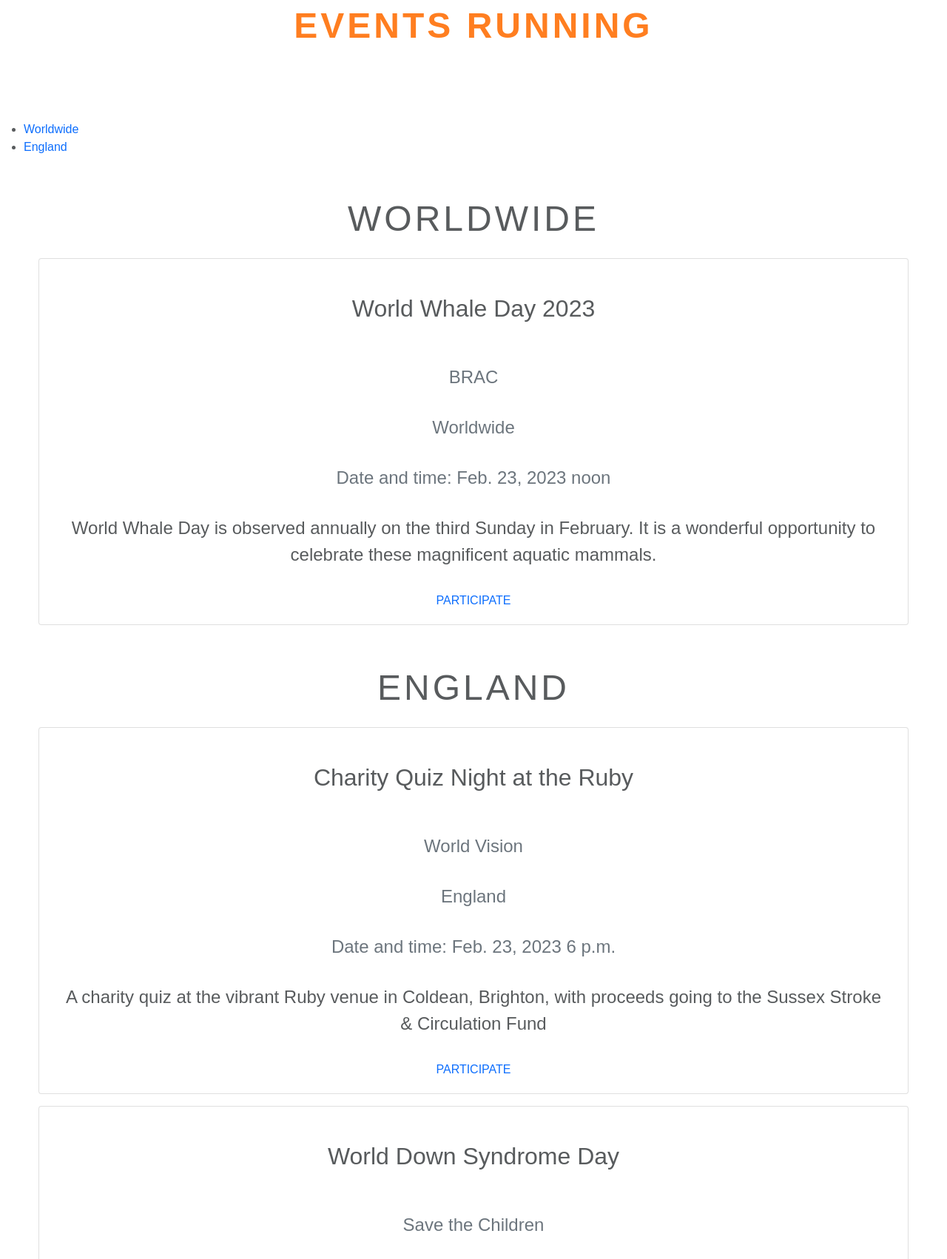
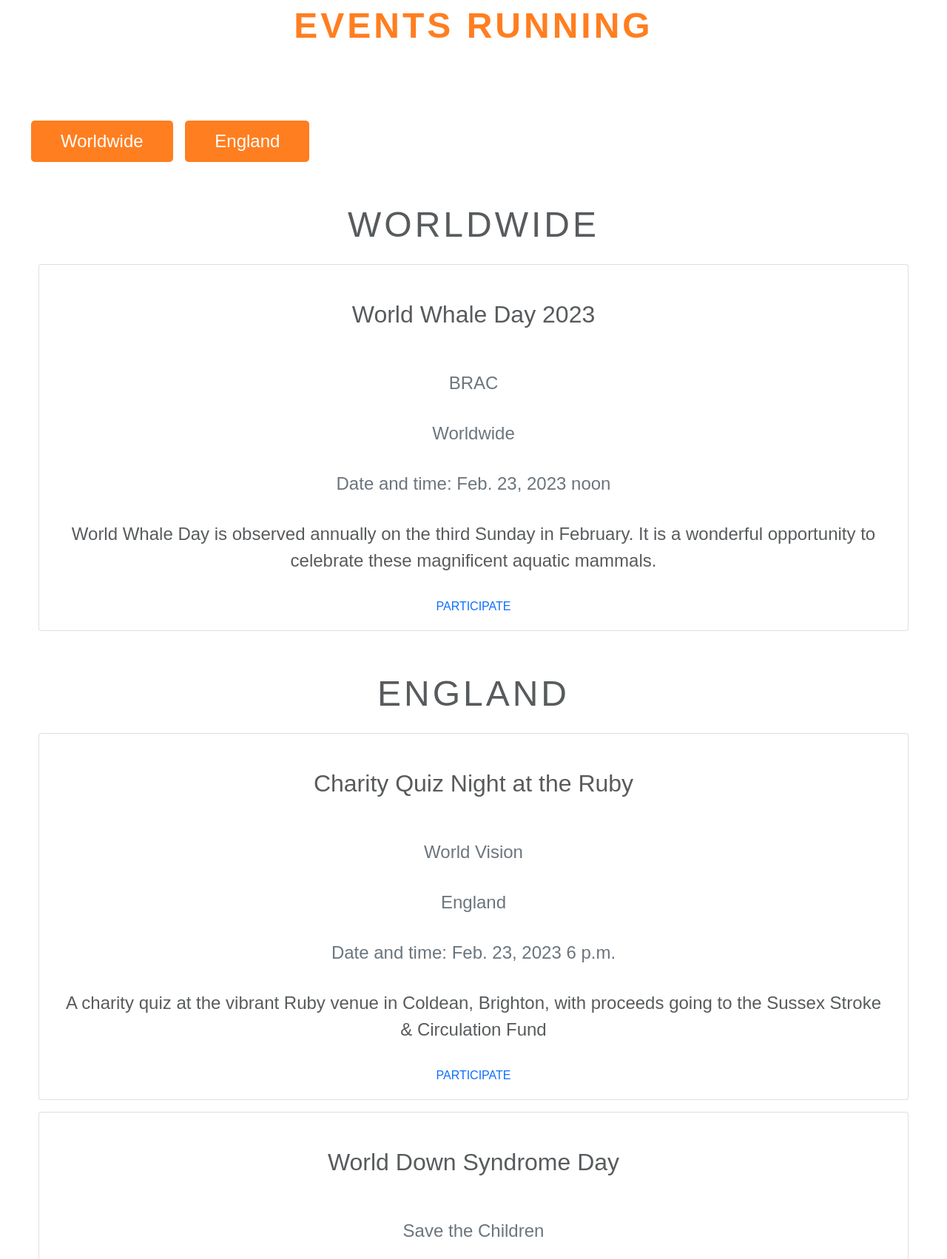
Before and after one commit to jackcrosbie/hackathon-feb, a Django app: page /take-part/events/ in a window 1280 px wide. Shown: the part 1128-2830 px from the top of the page at 74% size. Run offline with Django 3.2, Linux system fonts and the light colour scheme; data comes from the database, SQL or seed files in the repository; some libraries are stand-ins or nearby versions; some web fonts are replaced.

Commit message:
style: locale selector button on event page

```diff
--- a/directory/templates/directory/events.html
+++ b/directory/templates/directory/events.html
@@ -19,8 +19,8 @@
 </section>
 
 
-<div>
-    <ul>
+<div id="locale-container">
+    <ul id="locale-selector">
         {% for location in locations %}
         <li>
             <a href="#{{ location.name }}-id">{{ location.name }}</a>
@@ -43,7 +43,7 @@
                     <p class="card-text text-muted m-0 small">{{ event.location }}</p>
                     <p class="card-text text-muted m-0 small">Date and time: {{ event.date }} {{ event.time }}</p>
                     <p class="card-text">{{ event.summary }}</p>
-                    <a href="{{ event.website }}" class="text-black text-uppercase">participate</a>
+                    <a href="{{ event.website }}" class="participate text-uppercase">participate</a>
                 </div>
             </div>
             {% endif %}
--- a/static/css/base.css
+++ b/static/css/base.css
@@ -535,6 +535,36 @@ padding-bottom: 30px
     font-size: 300%;
 }
 
+#locale-container {
+    display: inline-block;
+}
+
+#locale-selector {
+    font-size: 150%;
+}
+
+#locale-selector li {
+    background-color: #ff7e20;
+    display: inline-block;
+    text-align: center;
+    padding: 10px 40px;
+    margin-left: 10px;
+    border-radius: 5px;
+}
+
+#locale-selector a{
+    color: #fff;
+}
+
+#locale-selector li:hover{
+    background-color: white;
+    border: 2px solid #ff7e20;
+}
+
+#locale-selector li:hover a{
+    color: #ff7e20;
+}
+
 .row h2 {
     color: #585b5d;
     font-size: 300%;
```
